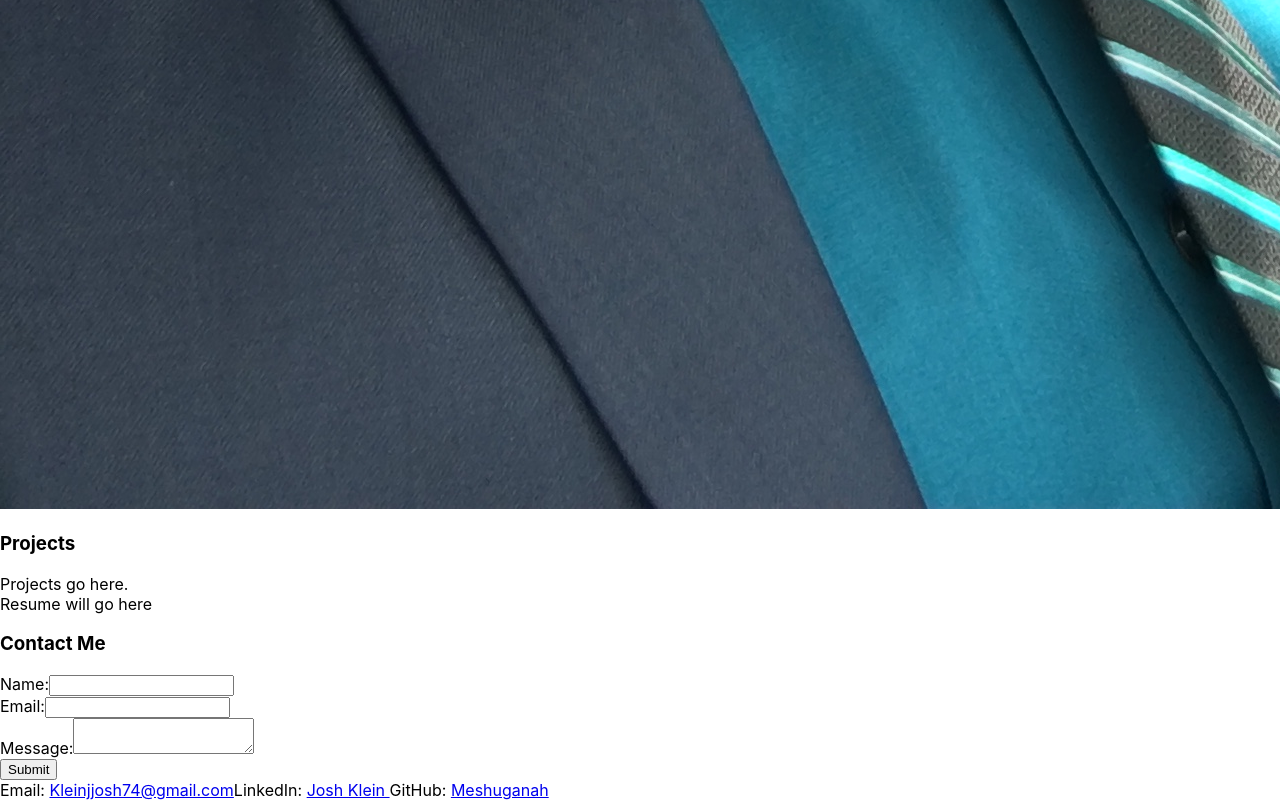
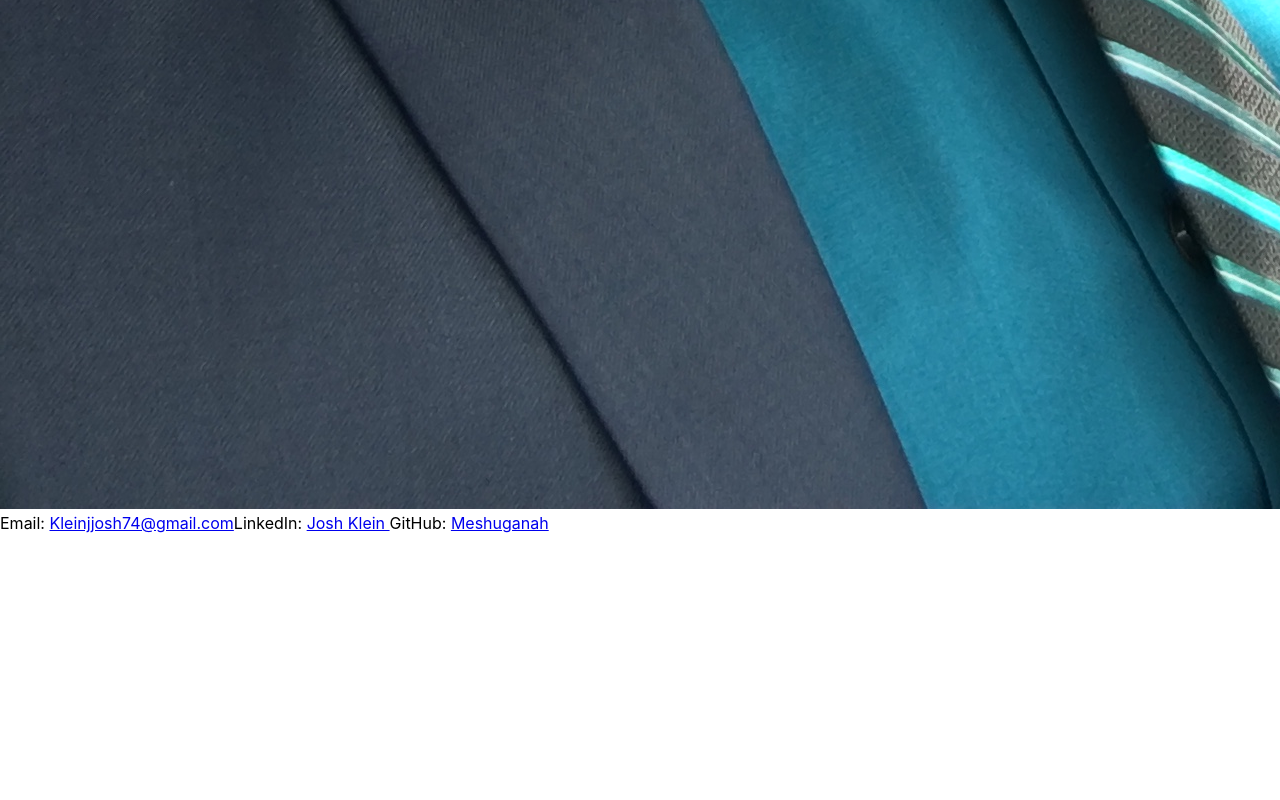
Before and after one commit to Meshuganah/react-portfolio, a React (Create React App) app: page / in a window 1280 px wide. Shown: the part 2445-3245 px from the top of the page. After the commit the page ends 2978 px from the top, so only its background shows below. Built offline with nearby package versions, Linux system fonts and the light colour scheme.

Commit message:
added hooks in nav and app.js to conditionally render page

```diff
--- a/src/App.js
+++ b/src/App.js
@@ -6,16 +6,51 @@ import Navigation from './components/Navigation';
 import Project from './components/Project';
 import Resume from './components/Resume';
 
+import { useState } from 'react';
+
+
 function App() {
+// const [nav] = useState([
+//   {
+//     name: 'About'
+//   },
+//   {
+//     name: 'Project'
+//   },
+//   {
+//     name: 'Resume'
+//   },
+//   {
+//     name: 'Contact'
+//   }
+// ]);
+
+  const [navSelected, setNavSelected] = useState('About');
+
+  const render = navSelected => {
+    switch(navSelected) {
+      case 'About':
+        return <About></About>
+      case 'Project':
+        return <Project></Project>
+      case 'Resume':
+        return <Resume></Resume>
+      case 'Contact':
+        return <Contact></Contact>
+    }
+  }
+
   return (
     <div>
       <Header></Header>
-      <Navigation></Navigation>
+      <Navigation
+        //nav={nav}
+        navSelected={navSelected}
+        setNavSelected={setNavSelected}
+      ></Navigation>
       <main>
-        <About></About>
-        <Project></Project>
-        <Resume></Resume>
-        <Contact></Contact>
+
+        {render(navSelected)}
         <Footer></Footer>
       </main>
     </div>
--- a/src/components/Navigation/index.js
+++ b/src/components/Navigation/index.js
@@ -1,12 +1,19 @@
-function Navigation() {
+
+
+function Navigation(props) {
+    const {
+        navSelected,
+        setNavSelected
+    } = props;
     return(
         <nav>
             <ul>
-                <li>About</li>
-                <li>Project</li>
-                <li>Resume</li>
-                <li>Contact</li>
+                <li onClick={() => setNavSelected('About')}>About</li>
+                <li onClick={() => setNavSelected('Project')}>Project</li>
+                <li onClick={() => setNavSelected('Resume')}>Resume</li>
+                <li onClick={() => setNavSelected('Contact')}>Contact</li>
             </ul>
+
         </nav>
     );
 };
```
Also changed, not shown: 1 other file (tests, documents, lock files or other folders).
